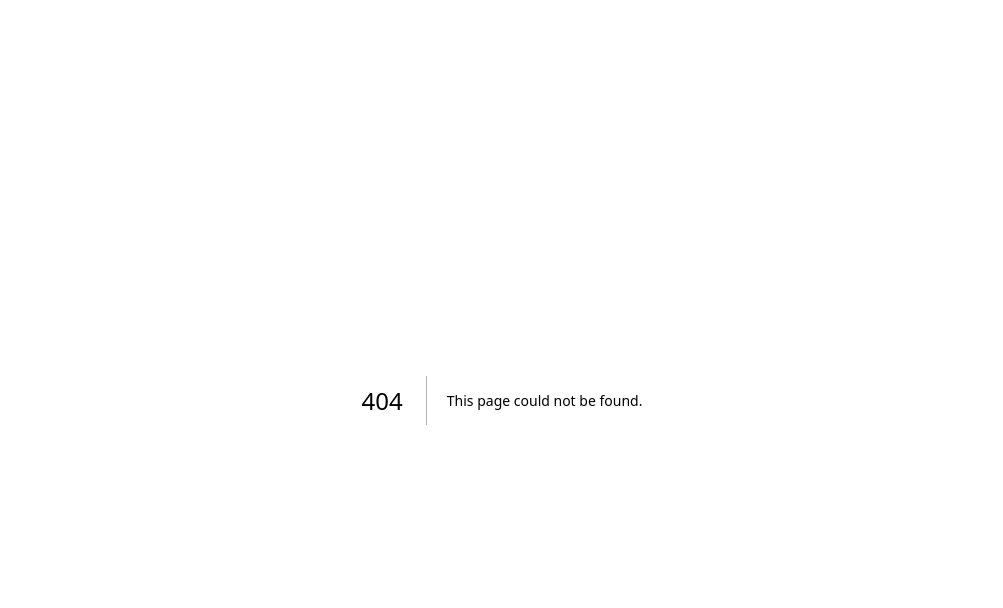
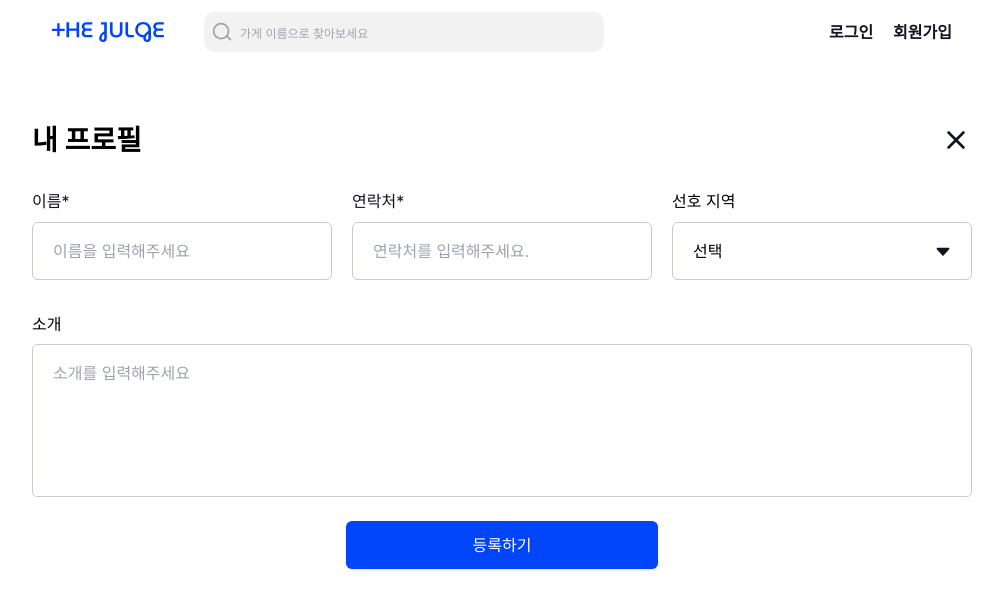
Before and after one commit to 5-PS/DANCHOO, a Next.js app: page /my-profile/1/edit in a window 1280 px wide. Before the commit this address had no page. Shown: the top 608 px of the page, without its empty margins (138-1141 px from the left). Built offline with nearby package versions, Linux system fonts and the light colour scheme.

Commit message:
fix: my-profile 페이지 url구조 변경

```diff
--- a/app/(service)/my-profile/edit/_components/profileEditForm.tsx
+++ b/app/(service)/my-profile/[userId]/edit/_components/profileEditForm.tsx
@@ -86,7 +86,7 @@ export default function ProfileEditForm() {
       </div>
       <div className="flex items-center justify-center">
         <div className="w-full md:w-[312px]">
-          <Button background="bg-primary" fontSize={16} height={48}>
+          <Button background="bg-primary" className="h-[48px]">
             등록하기
           </Button>
         </div>
```
Also changed, not shown: app/(service)/my-profile/[userId]/edit/page.tsx (renamed from app/(service)/my-profile/edit/page.tsx), 1 other file (tests, documents, lock files or other folders).
